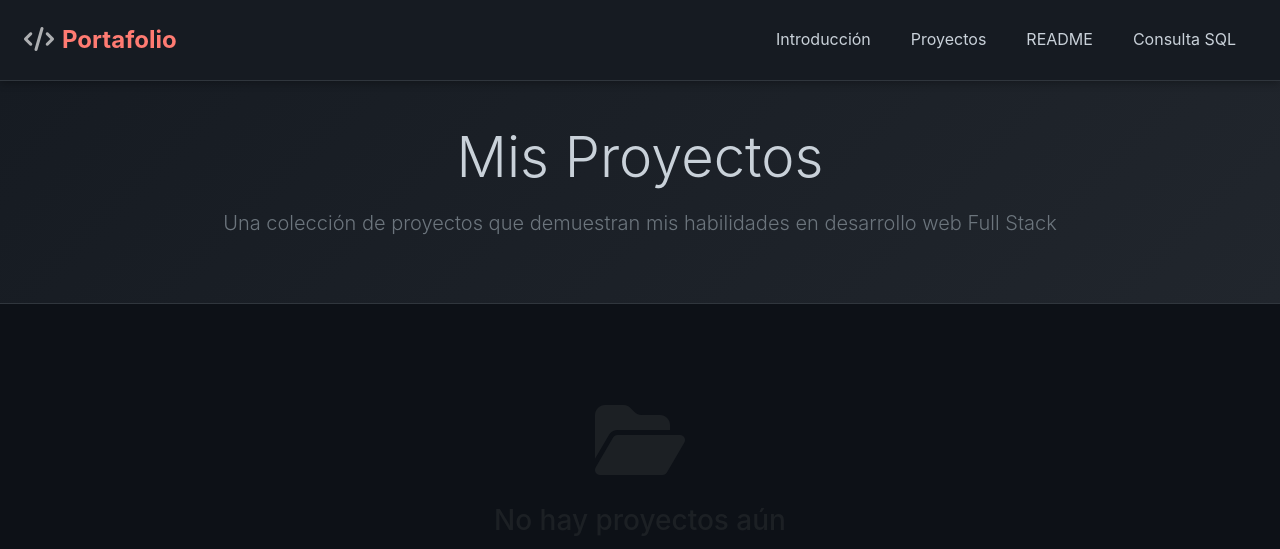
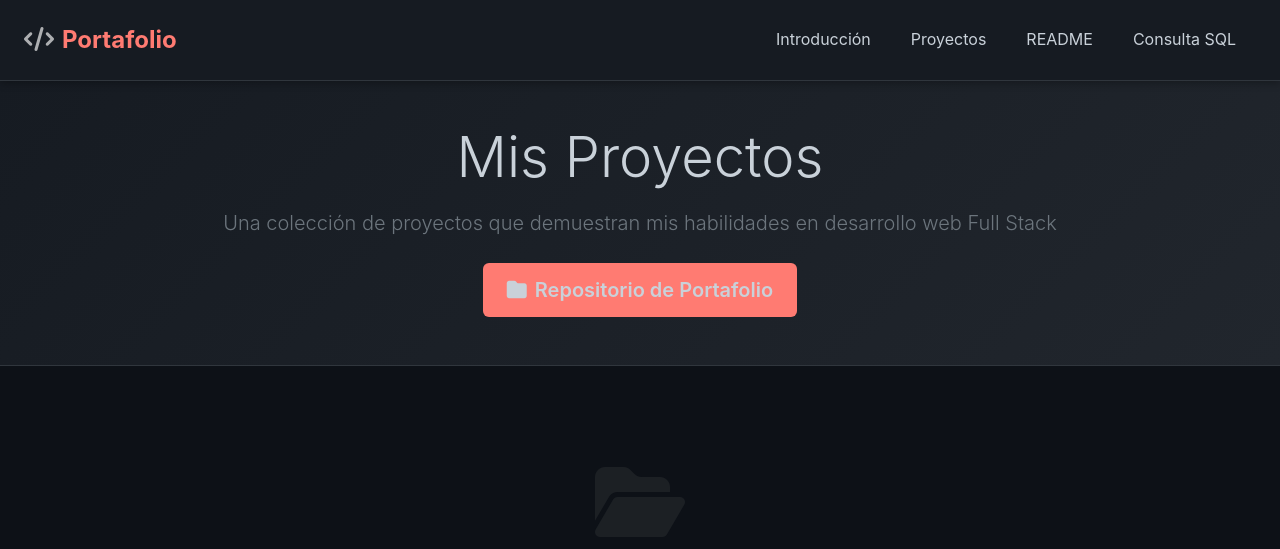
Before and after one commit to carandab/Portafolio, a Django app: template templates/recursos/project_list.html in a window 1280 px wide. Shown: the top 549 px of the page. Run offline with Django 5.2, Linux system fonts and the light colour scheme; the template is opened without the code that fills it, so the values that code supplies are empty; some libraries are stand-ins or nearby versions.

Commit message:
Se agrega boton para repositorio de portafolio en index y proyectos

```diff
--- a/templates/index.html
+++ b/templates/index.html
@@ -19,6 +19,9 @@
 			<i class="fab fa-linkedin fa-2x"></i>
 		</a>
  		<a href="{% static 'CV_Cristian_Aranda_2025.pdf' %}" target="_blank"><i class="fa-regular fa-file social-icon fa-2x ms-3" title="Descargar CV"></i></a>
+		<a href="https://github.com/carandab/Portafolio" target="_blank" class="social-icon mx-3" title="Repositorio en GitHub">
+			<i class="fa-solid fa-folder fa-2x"></i>
+		</a>
 	</div>
 </header>
 
--- a/templates/recursos/project_list.html
+++ b/templates/recursos/project_list.html
@@ -16,6 +16,9 @@
         <p class="lead text-secondary">
             Una colección de proyectos que demuestran mis habilidades en desarrollo web Full Stack
         </p>
+        <a href="https://github.com/carandab/Portafolio" class="btn btn-primary-custom btn-lg mt-2">
+            <i class="fa-solid fa-folder me-2"></i>Repositorio de Portafolio
+        </a>
     </div>
 </section>
 
```
